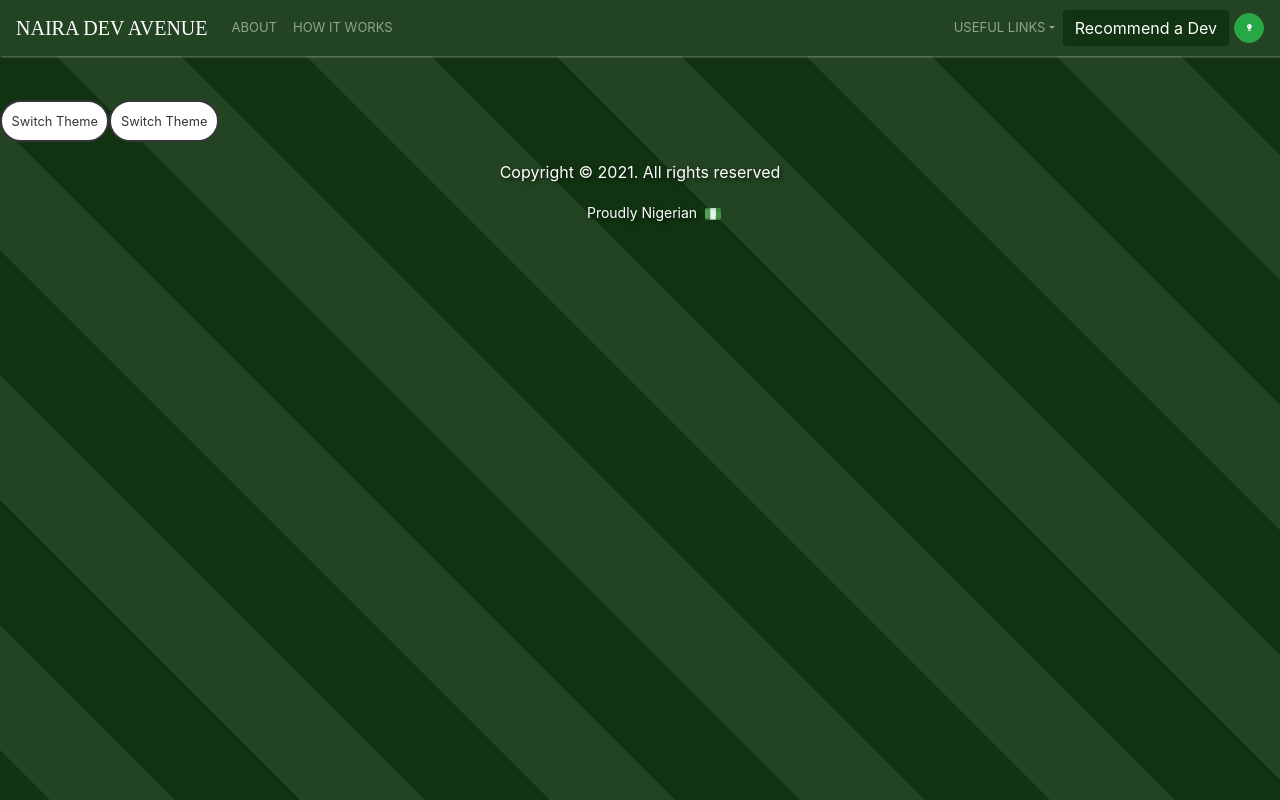
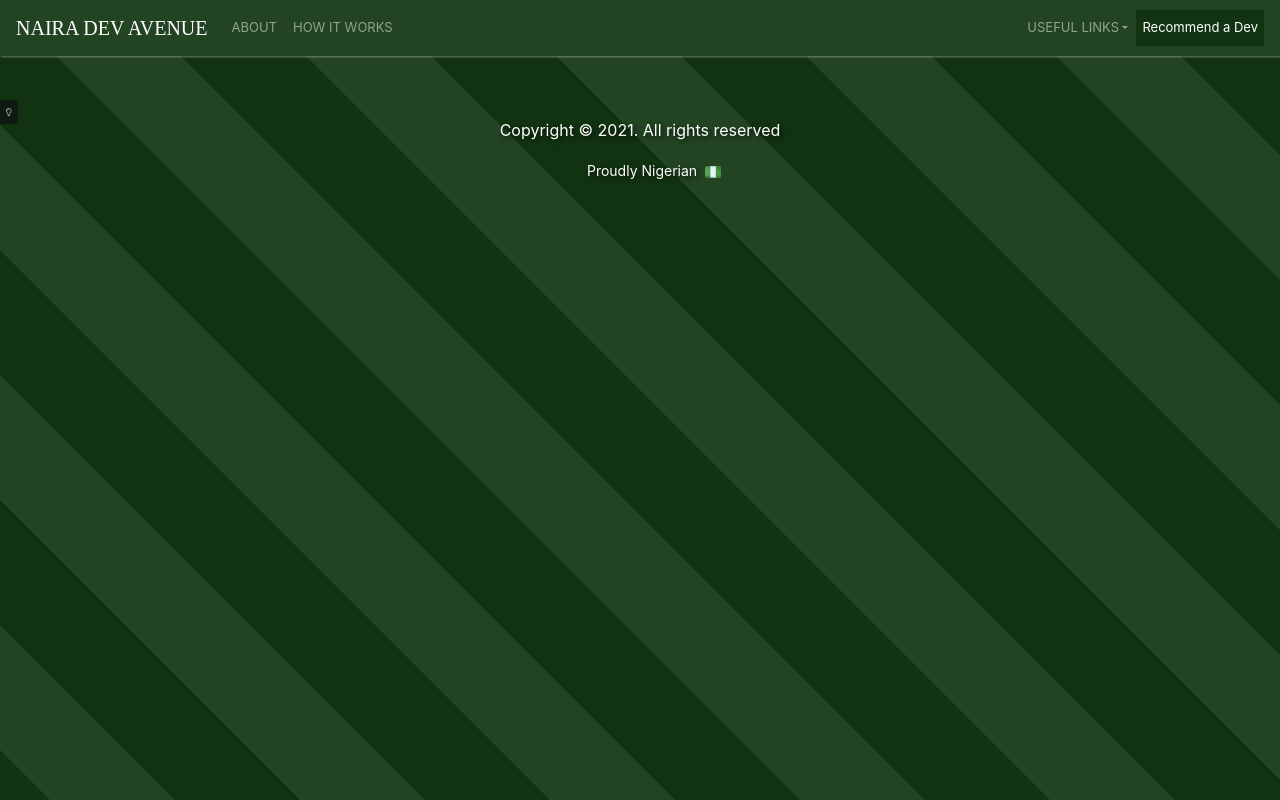
Before and after one commit to danielDozie/naijadev, a Next.js app: page /components/Toggler in a window 1280 px wide. Built offline with nearby package versions, Linux system fonts and the light colour scheme; a web font is replaced by a local one.

Commit message:
Worked on the display Mode [Light/Dark] toggler.

```diff
--- a/layouts/Footer.js
+++ b/layouts/Footer.js
@@ -1,16 +1,21 @@
-import {Navbar, Container} from 'react-bootstrap'
 import styles from '../styles/Layout.module.css'
+import styled from 'styled-components'
 
+
+const Footertext = styled.div`
+    color: ${({theme}) => theme.footerText};
+`
 
 export default function Footer() {
     return (
-<div className={styles.footer} id='footer'>
-    <div className={styles.textCenter}>
-      <p>Copyright &copy; 2021. All rights reserved</p>
-      <span className={styles.spanSmall}><small>Proudly Nigerian</small><img src="/img/nigeria.svg" width="16px" height="16px" /></span>
-      </div>
 
-
-</div>
+            <div className={styles.footer}>
+                <div className={styles.textCenter}>
+                <Footertext>
+                <p>Copyright &copy; 2021. All rights reserved</p>
+                <span className={styles.spanSmall}><small>Proudly Nigerian</small><img src="/img/nigeria.svg" width="16px" height="16px" /></span>
+                </Footertext>
+                </div>
+            </div>
     )
 }
--- a/layouts/Header.js
+++ b/layouts/Header.js
@@ -1,7 +1,15 @@
 import Head from 'next/head'
-import {Navbar, Nav, NavDropdown, Container, Button} from 'react-bootstrap'
+import {Navbar, Nav, NavDropdown, Container} from 'react-bootstrap'
 import styles from '../styles/Layout.module.css'
 import Switch from  '../pages/components/Switch'
+import styled from 'styled-components'
+
+const Navbrand = styled.text `{
+  color: ${({theme})=> theme.navBrand};
+}`
+const Button = styled.button `{
+  color: ${({theme})=> theme.navBrand};
+}`
 
 export default function Header() {
     return (<><Head>
@@ -10,7 +18,7 @@
         <div>
 <Container>
 <Navbar collapseOnSelect expand="lg" bg="light" variant="dark" fixed="top" className={styles.headerShadow}>
-  <Navbar.Brand href="/" className={styles.logoText} id='logo'>Naira Dev Avenue</Navbar.Brand>
+  <Navbar.Brand href="/" className={styles.logoText}><Navbrand>Naira Dev Avenue</Navbrand></Navbar.Brand>
   <Navbar.Toggle aria-controls="responsive-navbar-nav" />
   <Navbar.Collapse id="responsive-navbar-nav">
     <Nav className="mr-auto header">
@@ -27,7 +35,6 @@
       </NavDropdown>
       <Button className={styles.mybtn}>Recommend a Dev</Button>
       <br />
-      <Switch/>
     </Nav>
   </Navbar.Collapse>
 </Navbar>
--- a/pages/_app.js
+++ b/pages/_app.js
@@ -22,8 +22,8 @@
     <>
   <GlobalStyles/>
   <Layout>
+    <Toggler theme={theme} toggleTheme={themeToggler} />
     <Component {...pageProps} />
-    <Toggler theme={theme} toggleTheme={themeToggler} />
   </Layout>
 
     </>
--- a/pages/components/Cards.js
+++ b/pages/components/Cards.js
@@ -19,13 +19,12 @@
 background-clip: ${({ theme }) => theme.backgroundClip};
 border-radius: ${({ theme }) => theme.borderRadius};
 margin-bottom: ${({ theme}) => theme.marginBottom};
-
 }`;
 
 
 export default function Cards() {
     return (
-        <CardWrapper className={styles.cardTop} id='card'>
+        <CardWrapper>
         <Card.Body>
           <div className={styles.column}>
           <Col md={4}>
--- a/pages/components/Themes.js
+++ b/pages/components/Themes.js
@@ -11,8 +11,16 @@
     borderTop: '#3db03d',
     borderRadius: '.25rem',
     marginBottom : '.75rem',
+    footerText : '#fff',
+    navBrand : '#fff !important',
+    titleColor : '#fff',
+    switchBorderRadius : '10px',
+    togglebackground : '#111913',
+    toggleIcon : 'rgb(136, 190, 125)',
 
 }
+
+
 export const darkTheme = {
     text: '#363537',
     position: 'relative',
@@ -26,21 +34,10 @@
     borderTop: '#3db03d',
     borderRadius: '.25rem',
     marginBottom : '.75rem',
+    footerText : 'rgb(136, 190, 125)',
+    navBrand : 'rgb(136, 190, 125)',
+    titleColor : 'rgb(136, 190, 125)',
+    switchBorderRadius : '10px',
+    togglebackground : '#fff',
+    toggleIcon : '#111913',
 }
-
-
-//   .alt-navbar-dark {
-//     color: rgb(64, 221, 33) !important;
-//   }
-
-//   .alt-card {
-//       background-color: #111913 !important;
-//   }
-
-//   .alt-star{
-//     color: rgb(103, 107, 104) !important;
-//   }
-
-//   .alt-footer{
-//     color: rgb(64, 221, 33) !important;
-//     }
--- a/pages/components/Toggler.js
+++ b/pages/components/Toggler.js
@@ -1,21 +1,24 @@
 import React from 'react'
 import { func, string } from 'prop-types';
 import styled from "styled-components"
+import { FontAwesomeIcon } from '@fortawesome/react-fontawesome';
+import { faLightbulb } from '@fortawesome/free-regular-svg-icons';
 
-const Button = styled.button`
-  background: ${({ theme }) => theme.background};
-  border: 2px solid ${({ theme }) => theme.toggleBorder};
+const Button = styled.p`
+  background: ${({ theme }) => theme.togglebackground};
   color: ${({ theme }) => theme.text};
-  border-radius: 30px;
+  font-size: 8px;
+  position: fixed;
+  z-index: 9999;
+  padding: 6px;
   cursor: pointer;
-  font-size:0.8rem;
-  padding: 0.6rem;
+  color : ${({theme}) => theme.toggleIcon};
   }`;
 
 const Toggle = ({theme,  toggleTheme }) => {
     return (
         <Button onClick={toggleTheme} >
-          Switch Theme
+          <FontAwesomeIcon icon={faLightbulb} />
         </Button>
     );
 };
--- a/styles/Home.module.css
+++ b/styles/Home.module.css
@@ -14,7 +14,6 @@
  margin: 0 auto;
 }
 
-
 .main {
   padding: 5rem 0;
   flex: 1;
@@ -23,8 +22,6 @@
   justify-content: center;
   align-items: center;
 }
-
-
 
 .title a {
   color: #3bb78f;
@@ -47,7 +44,6 @@
 .title,
 .description {
   text-align: center;
-  color: white;
   text-shadow: 2px 2px 4px #000000a0;
 }
 
--- a/styles/Layout.module.css
+++ b/styles/Layout.module.css
@@ -1,5 +1,4 @@
 @import url('https://fonts.googleapis.com/css2?family=Fascinate&display=swap');
-
 
 .header{
     margin-left: 20px;
@@ -62,14 +61,11 @@
 .footer {
     width: 100%;
     height: 100px;
-    /* border-top: 1px solid #eaeaea; */
     display: flex;
     justify-content: center;
     align-items: center;
-    /* position: fixed; */
     left: 0;
     bottom: 0;
-    color: #fff;
     text-shadow: 2px 2px 4px #000000a0;
   }
 
@@ -94,28 +90,3 @@
         margin-left: 10%;
     }
   }
-
-
-
-
-
-  /*DARK MODE CSS*/
-
-.alt-title-description {
-  color: rgb(64, 221, 33) !important;
-}
-.alt-navbar-dark {
-  color: rgb(64, 221, 33) !important;
-}
-
-.alt-card {
-    background-color: #111913 !important;
-}
-
-.alt-star{
-  color: rgb(103, 107, 104) !important;
-}
-
-.alt-footer{
-  color: rgb(64, 221, 33) !important;
-  }
```
Also changed, not shown: pages/404.js (+9 -0 lines), pages/index.js (+6 -5 lines), 1 other file (tests, documents, lock files or other folders).
